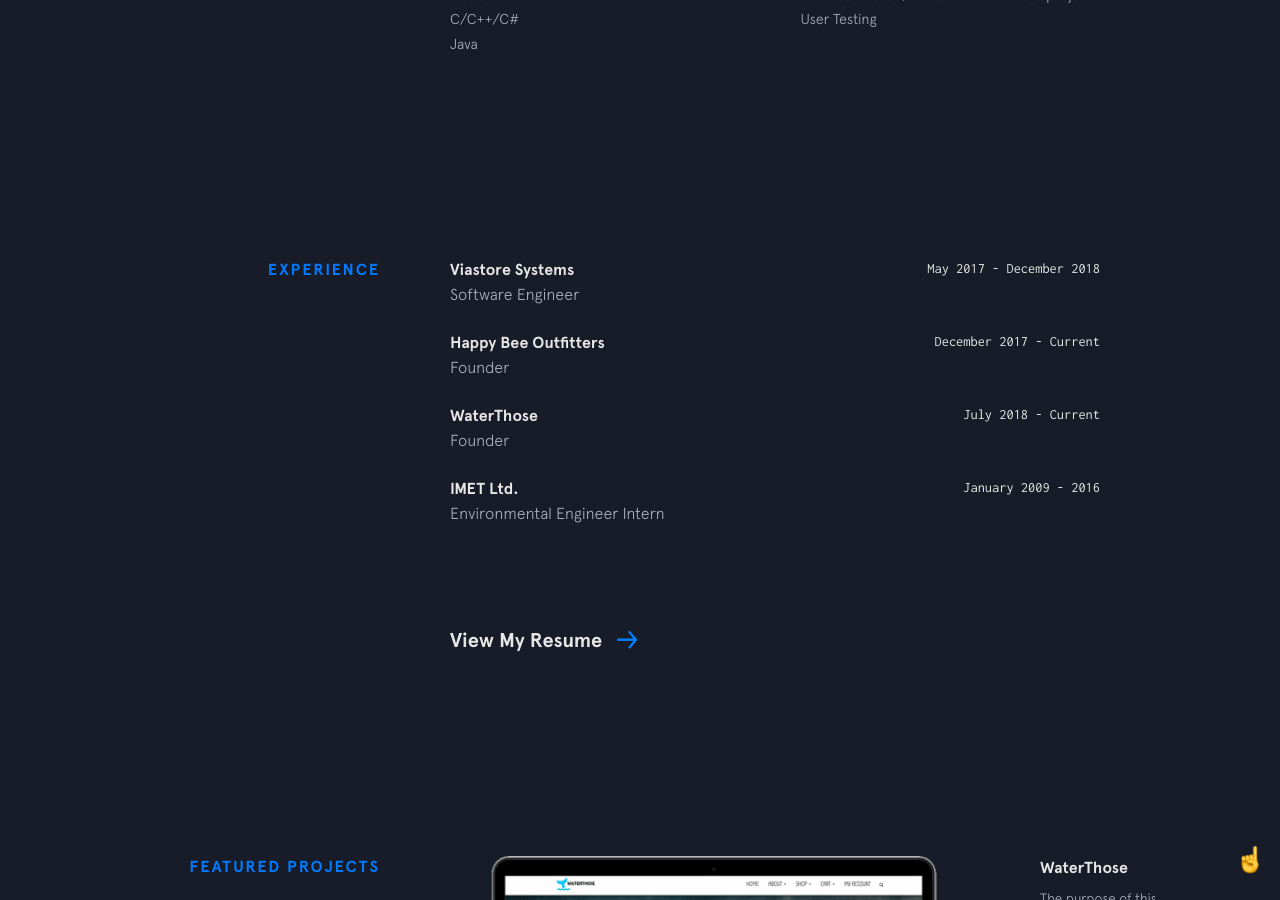
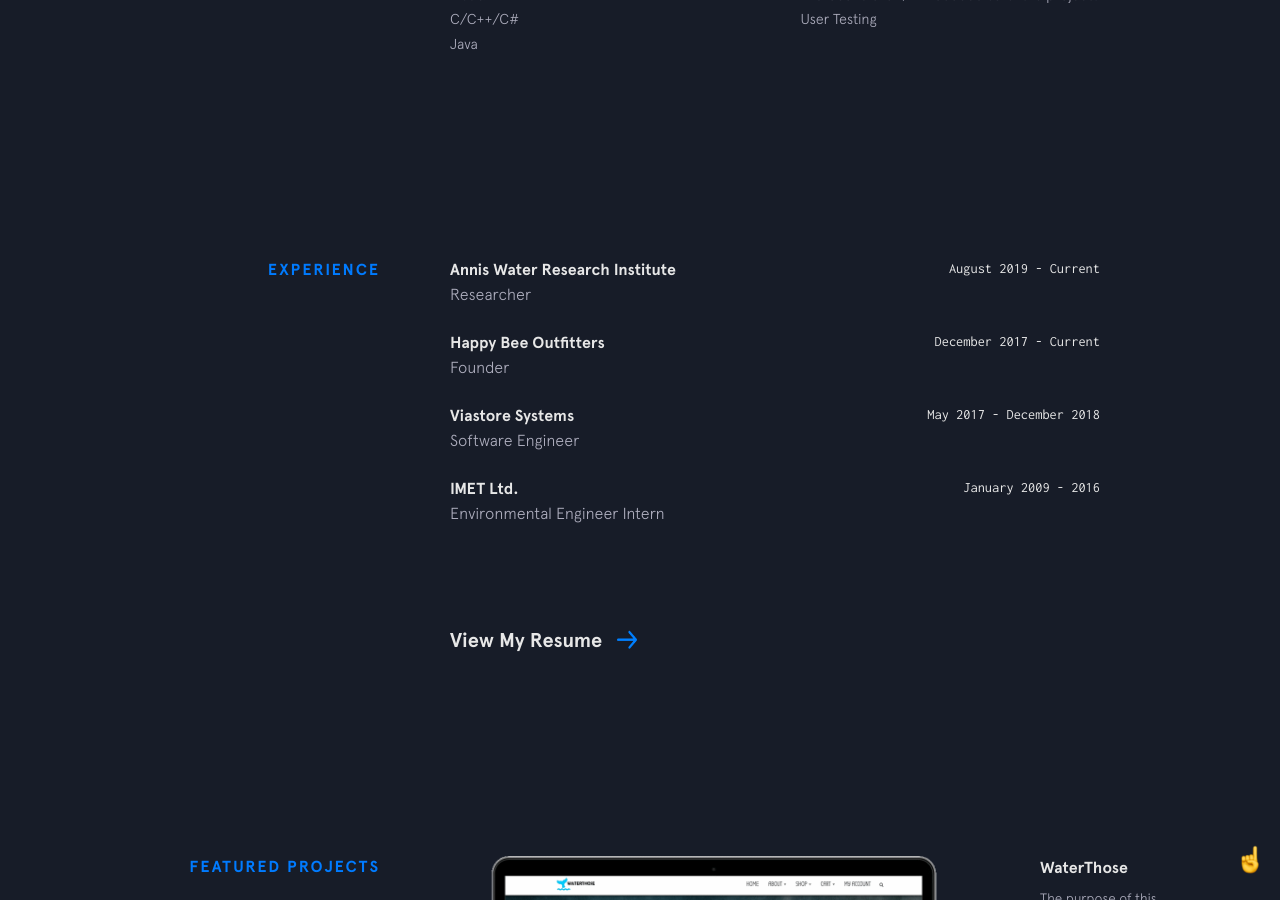
Before and after one commit to ChristianYap/ChristianYap, a Jekyll site: the page built from index.html, in a window 1280 px wide and 900 px high, scrolled down 1588 px. Built offline with Jekyll 4.4.1, drawn with Linux system fonts in a browser that asks for light colours; nearby versions of some CDN libraries.

Commit message:
Update experience.yml

```diff
--- a/_data/experience.yml
+++ b/_data/experience.yml
@@ -1,17 +1,17 @@
-- company: Viastore Systems
-  url: https://www.viastore.com
-  time: May 2017 - December 2018
-  position: Software Engineer
+- company: Annis Water Research Institute
+  url: https://www.gvsu.edu/wri/
+  time: August 2019 - Current
+  position: Researcher
 
 - company: Happy Bee Outfitters
   url: https://happybeeoutfitters.com
   time: December 2017 - Current
   position: Founder
 
-- company: WaterThose
-  url: https://www.waterthose.com
-  time: July 2018 - Current
-  position: Founder
+- company: Viastore Systems
+  url: https://www.viastore.com
+  time: May 2017 - December 2018
+  position: Software Engineer
 
 - company: IMET Ltd.
   url: https://autogreenpower.com
```
